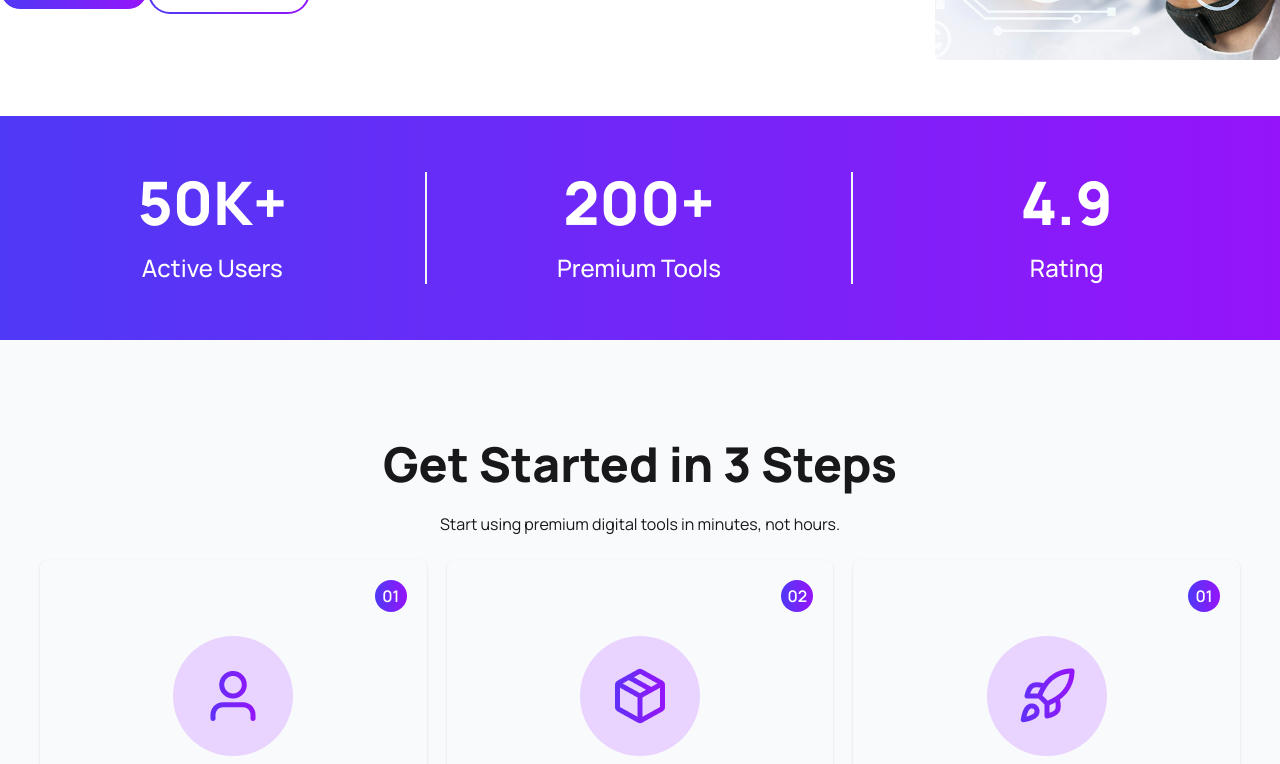
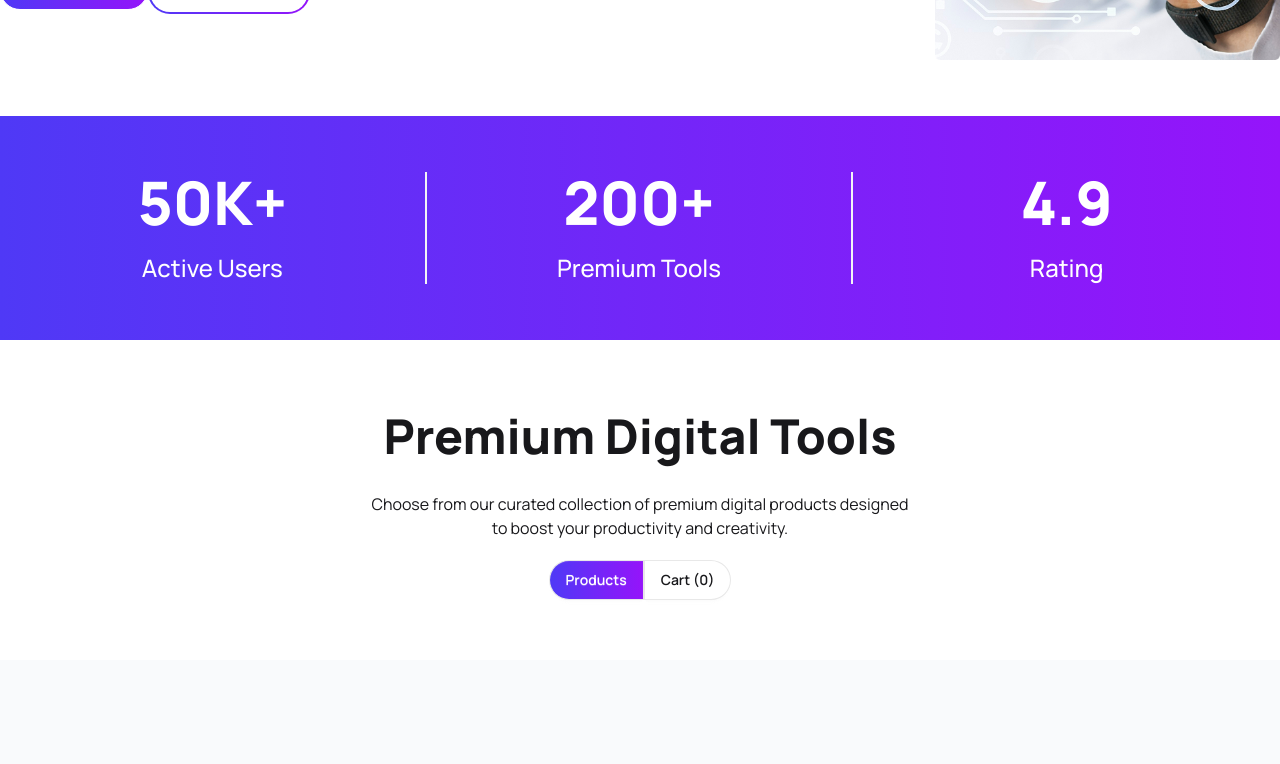
Before and after one commit to saharatajim/assignment-06, a React (Vite) app: page / in a window 1280 px wide. Shown: the part 468-1232 px from the top of the page. Built offline with nearby package versions, Linux system fonts and the light colour scheme.

Commit message:
toggling produc&cart

```diff
--- a/src/App.jsx
+++ b/src/App.jsx
@@ -1,4 +1,4 @@
-import React from 'react';
+import React, { useState } from 'react';
 import './App.css'
 import NavBar from './components/NavBar/NavBar';
 import Banner from './components/Banner/Banner';
@@ -7,13 +7,27 @@ import Stats from './components/Stats/Stats.jsx';
 import Workflow from './components/Workflow/Workflow';
 import StepsSection from './components/StepsSection/StepsSection';
 import PricingSection from './components/PricingSection/PricingSection';
+
 const App = () => {
+ const [selectedTab,setSelectedTab]=useState("products")
 
   return (
    <>
    <NavBar></NavBar>
    <Banner></Banner>
    <Stats></Stats>
+   <section className='text-center container mx-auto my-[60px]'>
+    <div className='space-y-5'>
+      <h1 className='font-extrabold text-[48px]'>Premium Digital Tools</h1>
+      <p>Choose from our curated collection of premium digital products designed <br />
+         to boost your productivity and creativity.</p>
+      <div>
+        <button onClick={()=>setSelectedTab("products")} className={`btn ${selectedTab==="products" &&'gradient-bg text-white' } rounded-l-full `}>Products</button>
+        <button onClick={()=>setSelectedTab("cart")} className={`btn bg-base-100 rounded-r-full ${selectedTab==="cart"&& 'gradient-bg text-white'}`}>Cart (0)</button>
+      </div>
+
+    </div>
+   </section>
    <StepsSection></StepsSection>
   <PricingSection></PricingSection>
    <Workflow></Workflow>
```
